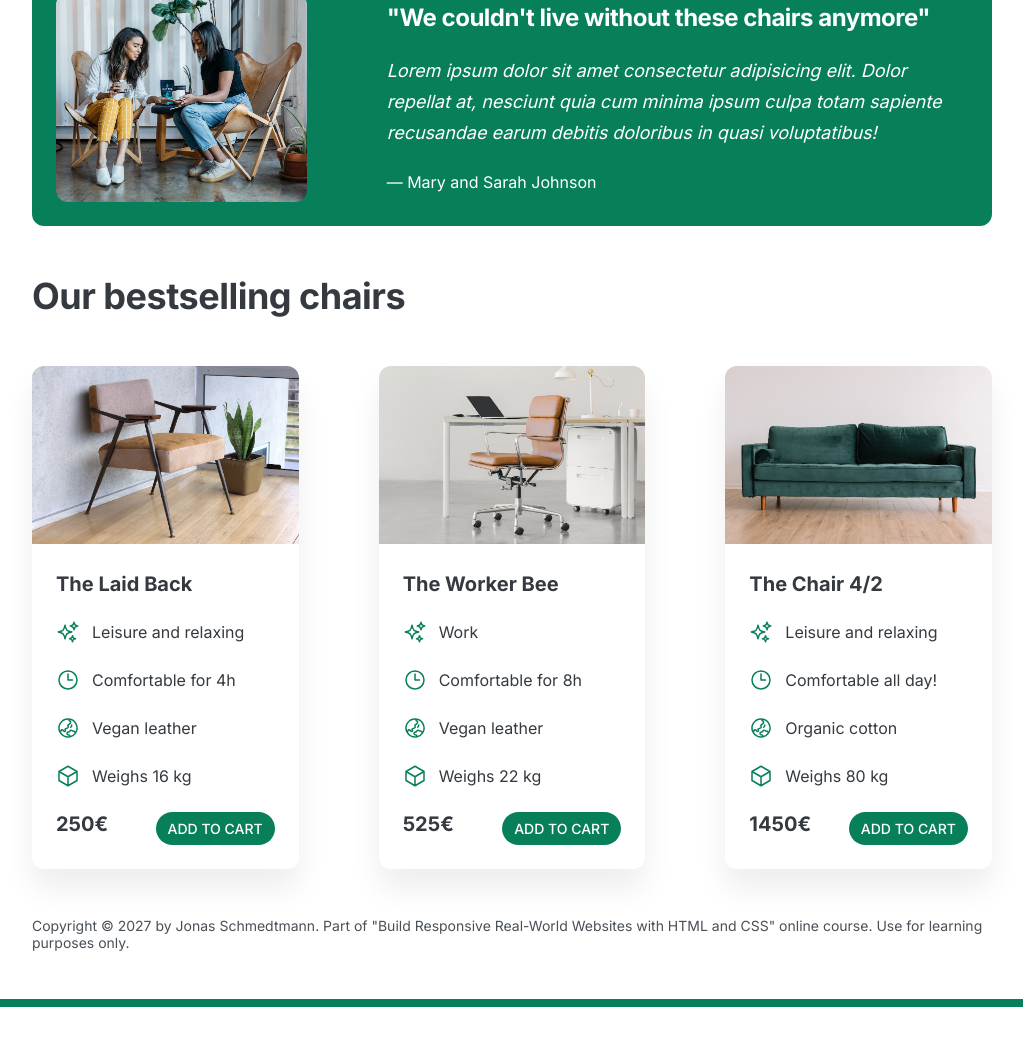
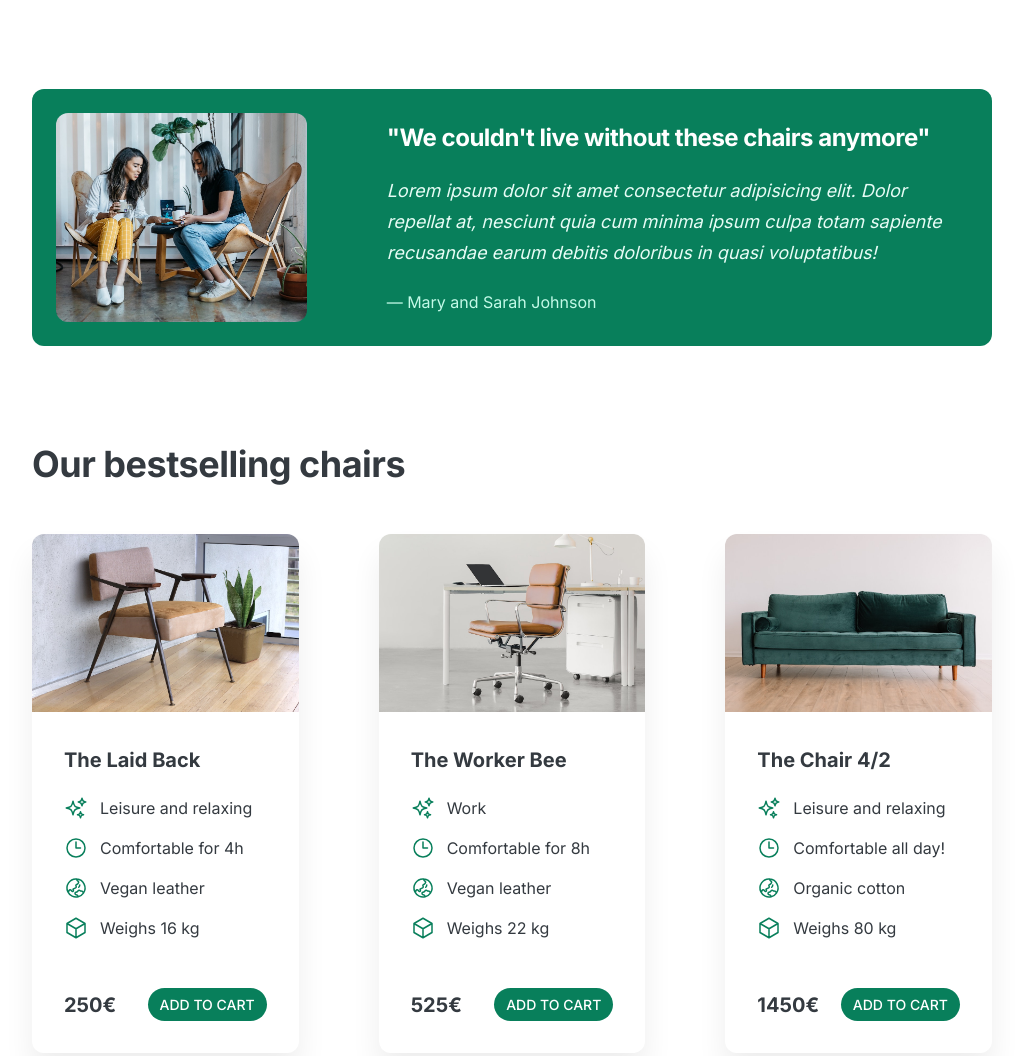
Before and after one commit to ZacharyPataky/basic-html-css-course, a plain HTML site: page 05-design/index.html in a window 1280 px wide. Shown: the part 921-1977 px from the top of the page, without its empty margins (128-1151 px from the left). Before the commit the page ends 1928 px from the top, so only its background shows below. Drawn offline with Linux system fonts and the light colour scheme.

Commit message:
Added code pertaining to whitespace and visual hierarchy

```diff
--- a/05-design/style.css
+++ b/05-design/style.css
@@ -39,7 +39,7 @@ body {
 
 header,
 section {
-    margin-bottom: 48px;
+    margin-bottom: 96px;
 }
 
 h2 {
@@ -94,7 +94,7 @@ header {
     display: grid;
     grid-template-columns: repeat(2, 1fr);
     column-gap: 80px;
-    margin-top: 48px;
+    margin-top: 64px;
 }
 
 .header-text-box {
@@ -106,7 +106,7 @@ h1 {
     /* 44 / 52 / 62 */
     letter-spacing: -1px;
     line-height: 1.1;
-    margin-bottom: 24px;
+    margin-bottom: 32px;
 
     /* text-shadow: 0 5px 5px rgba(0, 0, 0, 0.2); */
 }
@@ -125,7 +125,7 @@ img {
 .features-icon {
     height: 32px;
     stroke: #087f5b;
-    margin-bottom: 16px;
+    margin-bottom: 24px;
     width: 32px;
 }
 
@@ -159,10 +159,15 @@ img {
 }
 
 .testimonial-text {
+    color: #e6fcf5;
     font-size: 18px;
     font-style: italic;
     line-height: 1.7;
     margin-bottom: 24px;
+}
+
+.testimonial-author {
+    color: #c3fae8;
 }
 
 /* CHAIRS */
@@ -177,7 +182,7 @@ img {
 }
 
 .chair-box {
-    padding: 24px;
+    padding: 32px;
 }
 
 h3 {
@@ -187,14 +192,14 @@ h3 {
 
 .chair-details {
     list-style: none;
-    margin-bottom: 24px;
+    margin-bottom: 48px;
 }
 
 .chair-details li {
     display: flex;
     align-items: center;
     gap: 12px;
-    margin-bottom: 24px;
+    margin-bottom: 16px;
 }
 
 .chair-details li:last-child {
@@ -208,6 +213,7 @@ h3 {
 }
 
 .chair-price {
+    align-items: center;
     display: flex;
     font-size: 20px;
     justify-content: space-between;
```
